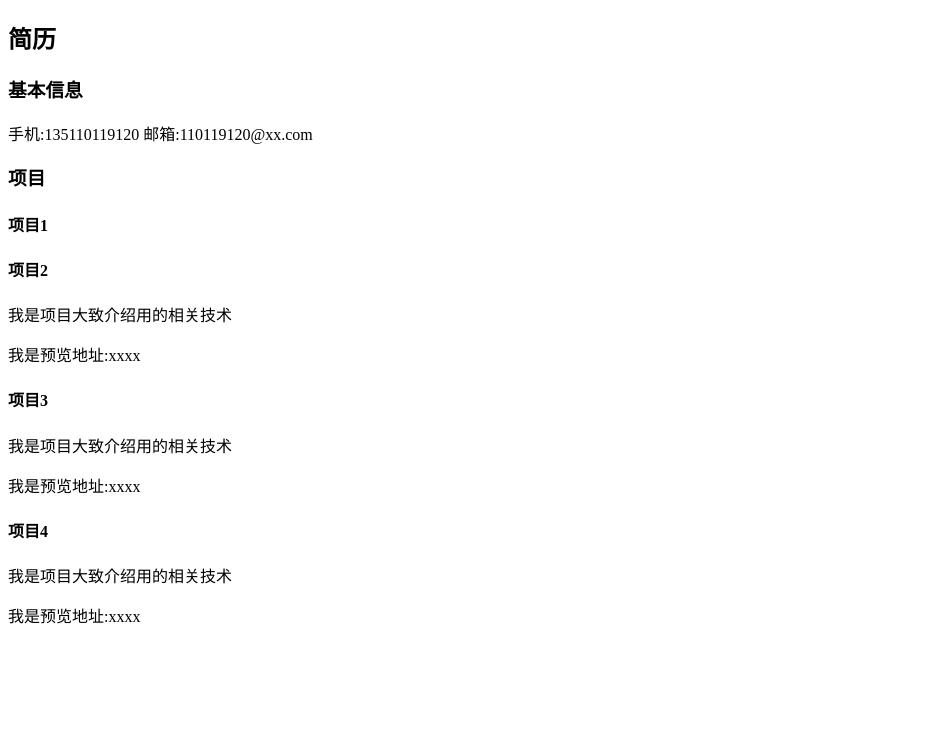
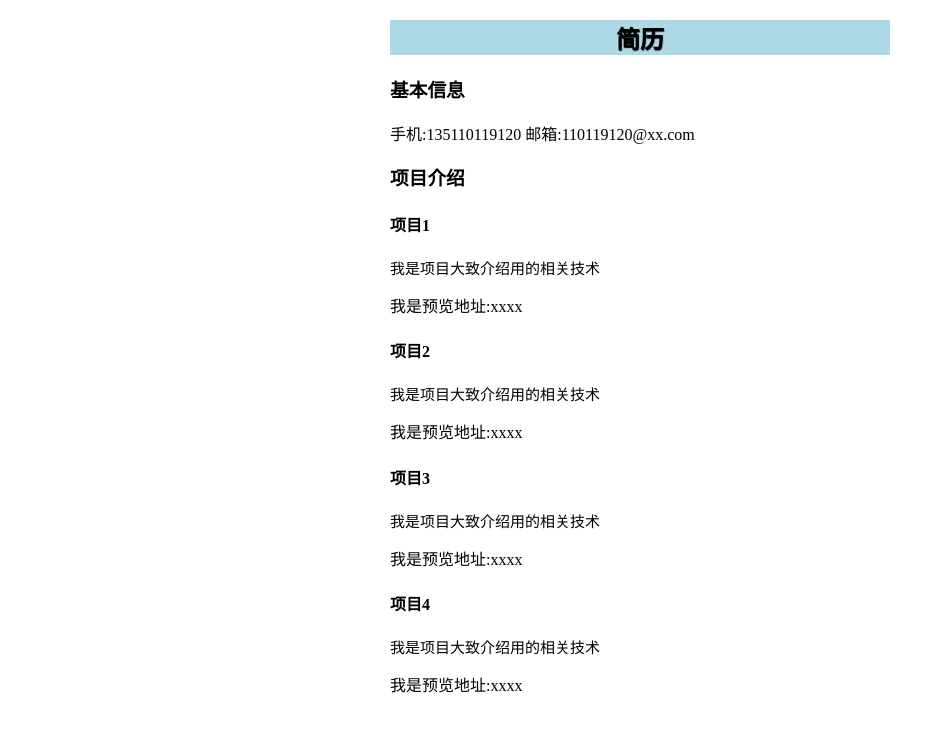
Before and after one commit to Kiiizuna/ife-2018, a plain HTML site: page zero basic/resume.html in a window 1280 px wide. Shown: the whole page, without its empty margins (0-945 px from the left). Drawn offline with Linux system fonts and the light colour scheme.

Commit message:
revise template usage

```diff
--- a/zero basic/resume.html
+++ b/zero basic/resume.html
@@ -3,13 +3,29 @@
 <head>
 	<meta charset="UTF-8">
 	<title>demo resume</title>
+	<style>
+		body {
+			width: 500px;
+			margin: 0 auto;
+		}
+		h2 {
+			background: lightblue;
+			text-align: center;
+			text-shadow:0.5px 1px 1px;
+		}
+		p {
+			font-size: 15px;
+		}
+	</style>
 </head>
 <body>
 	<h2>简历</h2>
 	<h3>基本信息</h3>
 	<span>手机:135110119120</span> <span>邮箱:110119120@xx.com</span>
-	<h3>项目</h3>
+	<h3>项目介绍</h3>
 	<h4>项目1</h4>
+		<p>我是项目大致介绍用的相关技术</p>
+		<span>我是预览地址:xxxx</span>
 	<h4>项目2</h4>
 		<p>我是项目大致介绍用的相关技术</p>
 		<span>我是预览地址:xxxx</span>
```
Also changed, not shown: zero basic/16-js.html (+8 -4 lines). Lines whose indentation alone changed are shown as unchanged.
